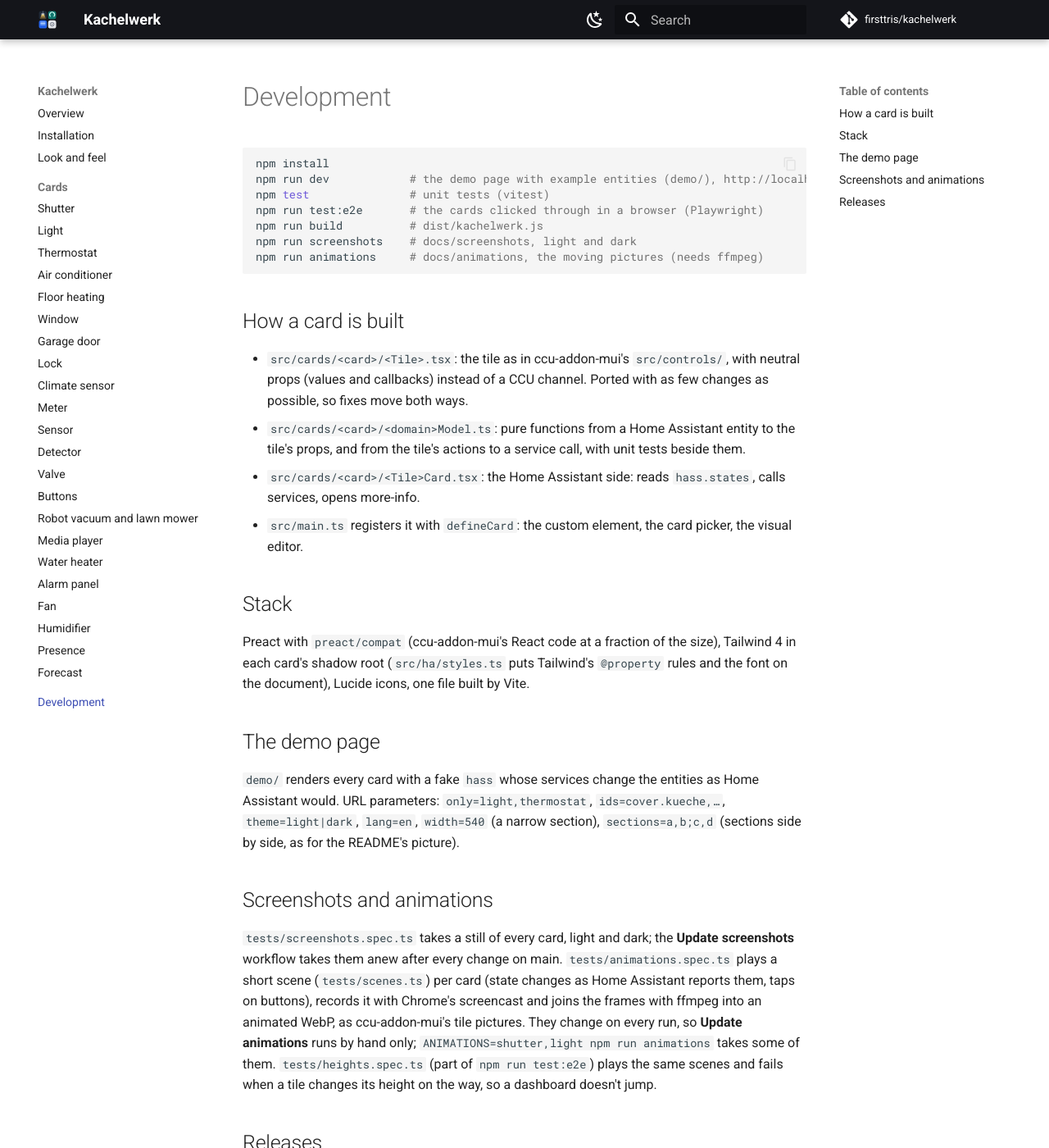
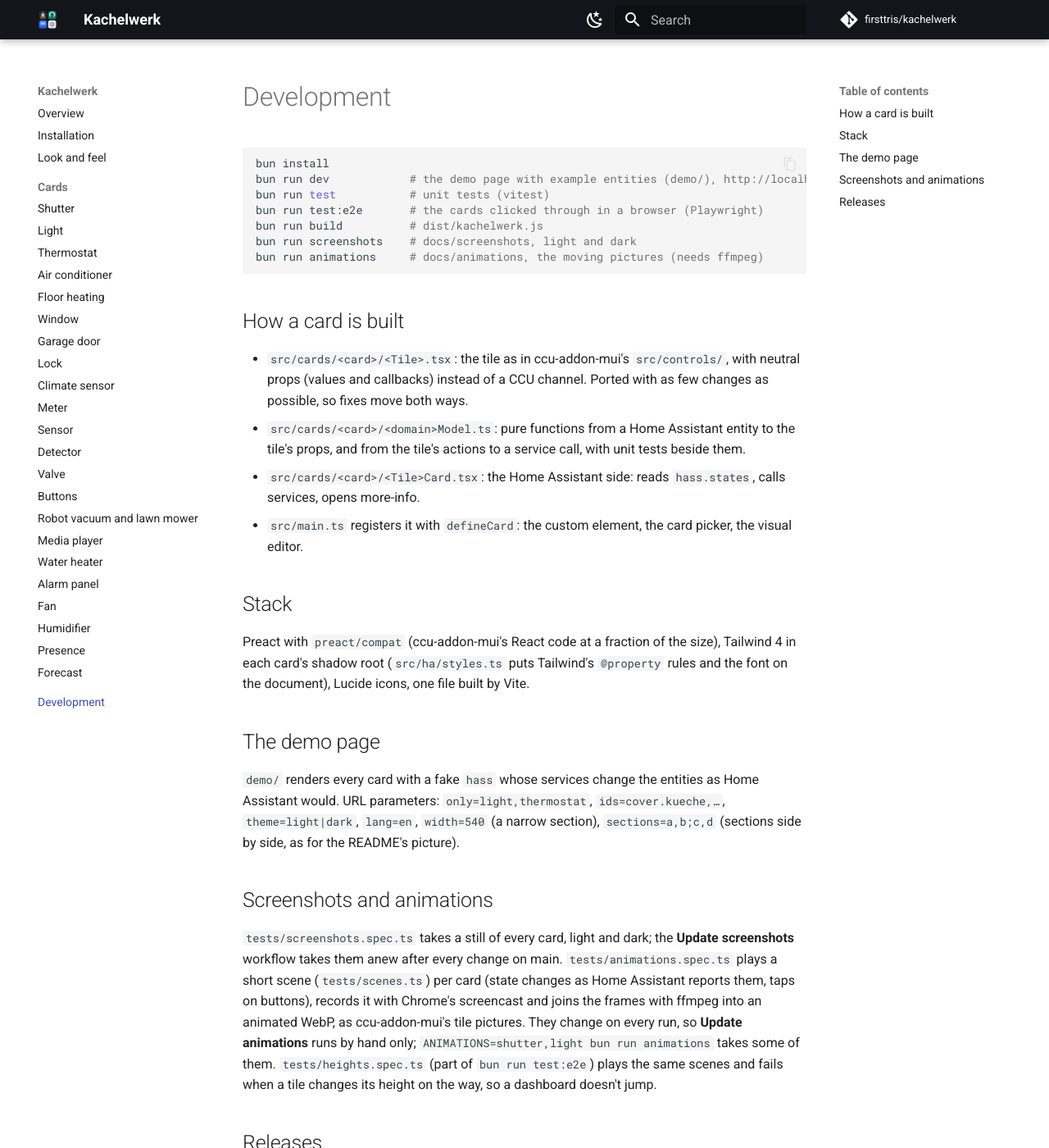
Before and after one commit to firsttris/kachelwerk, an MkDocs documentation site: the page built from docs/development.md, in a window 1280 px wide and 1400 px high. Shown: the whole window at 82% size. Built offline with MkDocs 1.6.1 and Material for MkDocs 9.7.7, drawn with Linux system fonts in a browser that asks for light colours; comment, search, counter and statistics services are not loaded.

Commit message:
Von npm und Node auf Bun umgestellt (#17)
Co-Authored-By: Claude Opus 5.5 <noreply@anthropic.com>
Claude-Session: https://claude.ai/code/session_01Y3rdfbWb1xDUdPRng7TX9Z

````diff
--- a/docs/development.md
+++ b/docs/development.md
@@ -1,13 +1,13 @@
 # Development
 
 ```sh
-npm install
-npm run dev            # the demo page with example entities (demo/), http://localhost:4210
-npm test               # unit tests (vitest)
-npm run test:e2e       # the cards clicked through in a browser (Playwright)
-npm run build          # dist/kachelwerk.js
-npm run screenshots    # docs/screenshots, light and dark
-npm run animations     # docs/animations, the moving pictures (needs ffmpeg)
+bun install
+bun run dev            # the demo page with example entities (demo/), http://localhost:4210
+bun run test           # unit tests (vitest)
+bun run test:e2e       # the cards clicked through in a browser (Playwright)
+bun run build          # dist/kachelwerk.js
+bun run screenshots    # docs/screenshots, light and dark
+bun run animations     # docs/animations, the moving pictures (needs ffmpeg)
 ```
 
 ## How a card is built
@@ -39,8 +39,8 @@ workflow takes them anew after every change on main. `tests/animations.spec.ts`
 per card (state changes as Home Assistant reports them, taps on buttons), records it with Chrome's
 screencast and joins the frames with ffmpeg into an animated WebP, as ccu-addon-mui's tile pictures.
 They change on every run, so **Update animations** runs by hand only;
-`ANIMATIONS=shutter,light npm run animations` takes some of them.
-`tests/heights.spec.ts` (part of `npm run test:e2e`) plays the same scenes and fails when a tile
+`ANIMATIONS=shutter,light bun run animations` takes some of them.
+`tests/heights.spec.ts` (part of `bun run test:e2e`) plays the same scenes and fails when a tile
 changes its height on the way, so a dashboard doesn't jump.
 
 ## Releases
--- a/playwright.config.ts
+++ b/playwright.config.ts
@@ -1,7 +1,7 @@
 import { defineConfig, devices } from '@playwright/test';
 
 // The demo page (demo/) with a fake hass: the cards' clicks in tests/cards.spec.ts, and the
-// pictures for the README and the docs in tests/screenshots.spec.ts (npm run screenshots)
+// pictures for the README and the docs in tests/screenshots.spec.ts (bun run screenshots)
 export default defineConfig({
   testDir: 'tests',
   fullyParallel: true,
@@ -17,7 +17,7 @@ export default defineConfig({
     { name: 'animations', testMatch: /animations\.spec\.ts/ },
   ],
   webServer: {
-    command: 'npx vite demo --config vite.config.ts --port 4300 --strictPort',
+    command: 'bun --bun vite demo --config vite.config.ts --port 4300 --strictPort',
     url: 'http://localhost:4300',
     reuseExistingServer: !process.env.CI,
   },
--- a/vitest.config.ts
+++ b/vitest.config.ts
@@ -2,5 +2,5 @@ import { defineConfig, mergeConfig } from 'vitest/config';
 import viteConfig from './vite.config';
 
 // The build's plugins (Preact, Tailwind, icons) for the tests too; only src, the Playwright
-// tests in tests/ run with npm run test:e2e
+// tests in tests/ run with bun run test:e2e
 export default mergeConfig(viteConfig, defineConfig({ test: { include: ['src/**/*.test.ts'] } }));
````
Also changed, not shown: CLAUDE.md (+5 -5 lines), README.md (+6 -6 lines), package.json (+8 -7 lines), 11 other files.
